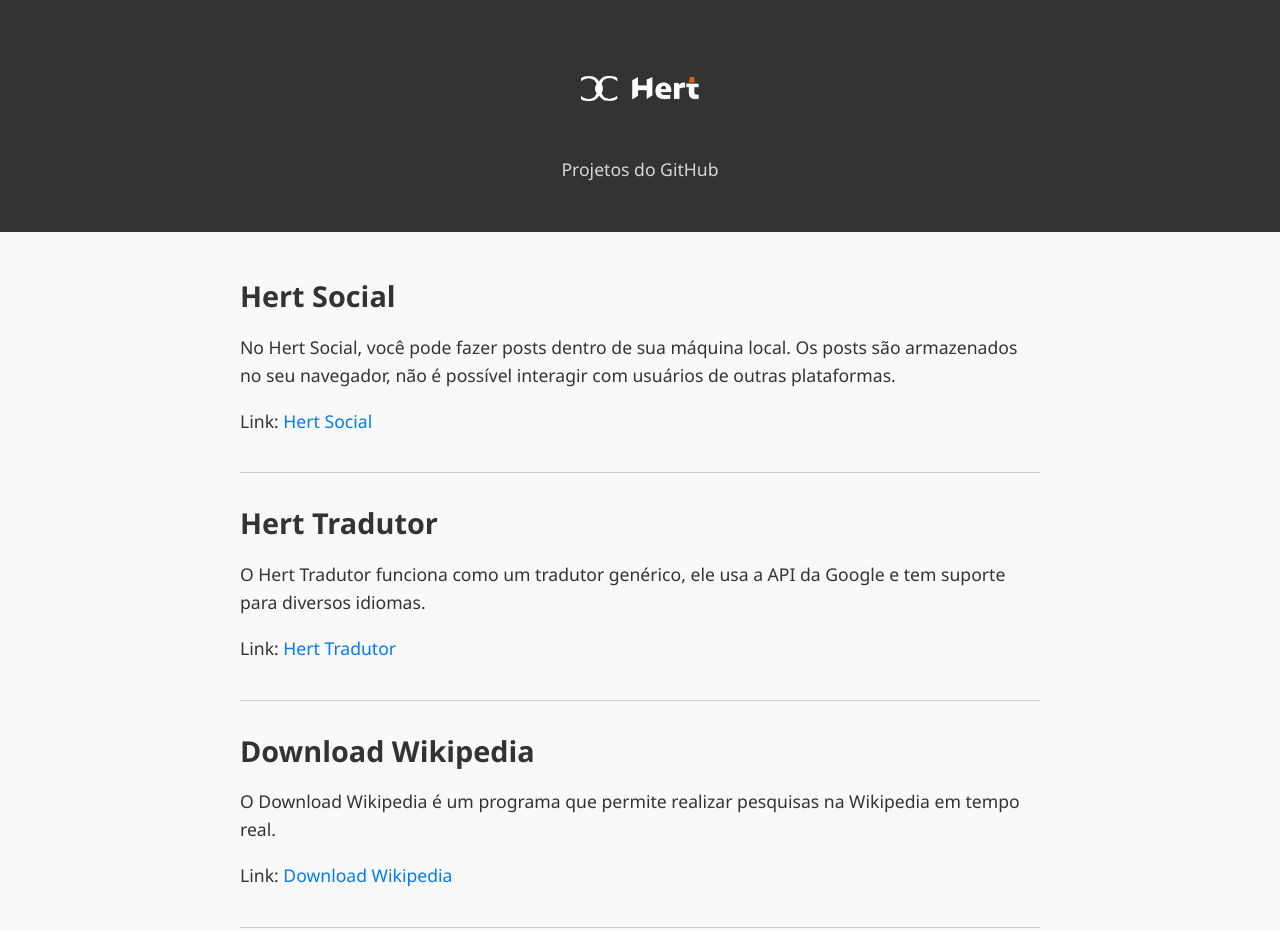
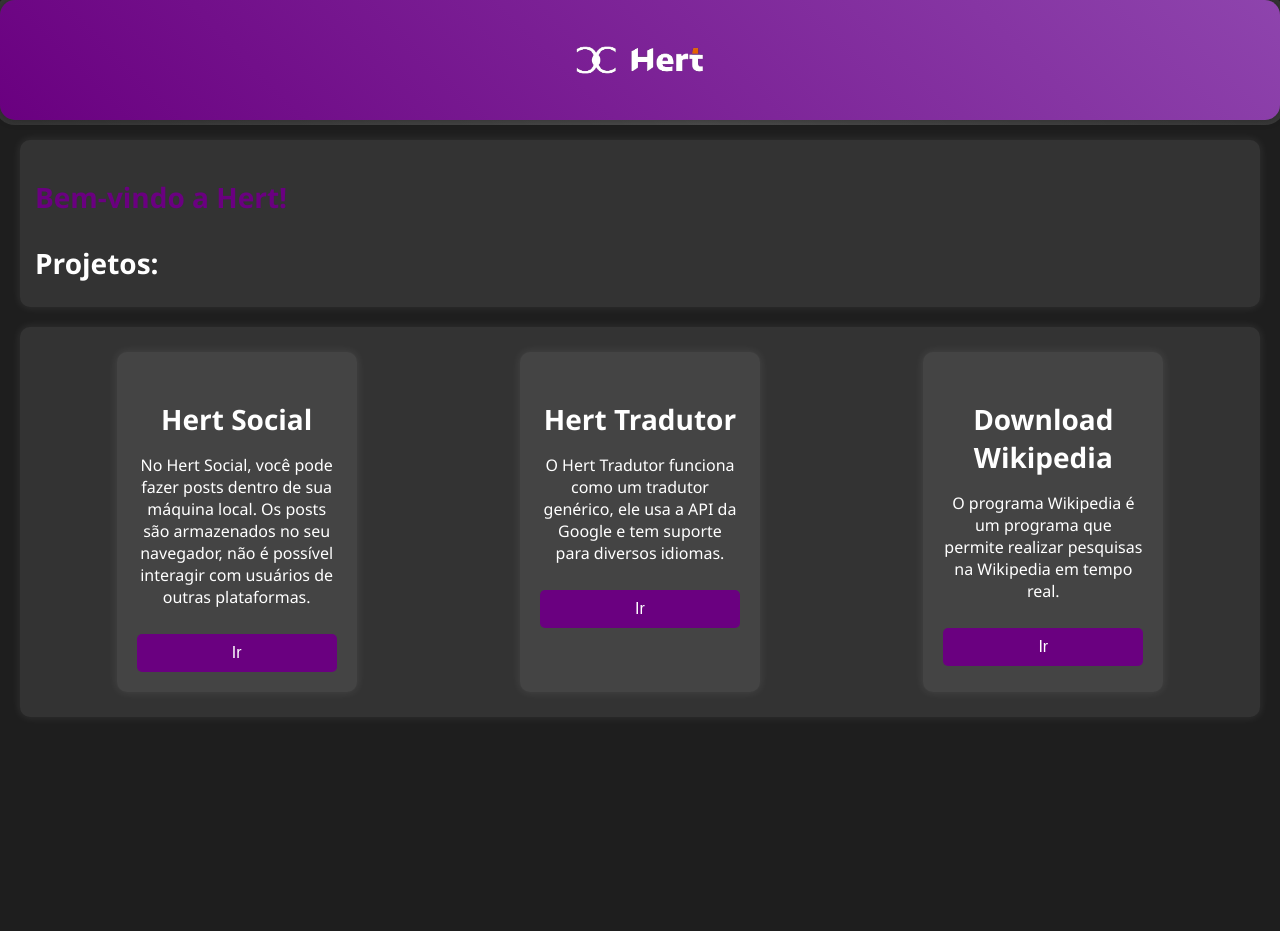
Before and after one commit to RedoHert/hertpage.github.io, a plain HTML site: page index.html in a window 1280 px wide. Shown: the top 931 px of the page. After the commit the page ends 800 px from the top, so only its background shows below. Drawn offline with Linux system fonts and the light colour scheme.

Commit message:
website remake.html

```diff
--- a/index.html
+++ b/index.html
@@ -1,116 +1,140 @@
 <!DOCTYPE html>
-<html lang="en">
+<html lang="pt-br">
 <head>
   <meta charset="UTF-8">
   <meta name="viewport" content="width=device-width, initial-scale=1.0">
-  <title>Hert - Meus Projetos</title>
   <style>
     body {
+      background-color: #1e1e1e;
+      color: #ffffff;
       font-family: 'Segoe UI', Tahoma, Geneva, Verdana, sans-serif;
       margin: 0;
-      padding: 0;
-      background-color: #f9f9f9;
-      color: #333;
+    }
+
+    header {
+      background: linear-gradient(45deg, #6a0080, #8e44ad);
+      padding: 20px;
+      text-align: center;
+      box-shadow: 0 0 10px rgba(0, 0, 0, 0.3);
+      height: 80px; /* Defina a altura desejada */
       display: flex;
-      flex-direction: column;
-      min-height: 100vh;
+      align-items: center;
+      justify-content: center;
+      border-radius: 15px; /* Adiciona bordas redondas */
+      position: relative;
     }
-    header {
-      background-color: #333;
-      color: white;
-      padding: 2rem 0;
-      text-align: center;
+
+    header::before {
+      content: '';
+      position: absolute;
+      top: -5px;
+      left: -5px;
+      right: -5px;
+      bottom: -5px;
+      border-radius: 20px;
+      background: linear-gradient(45deg, rgba(255, 255, 255, 0.1), rgba(255, 255, 255, 0.2), rgba(255, 255, 255, 0.1));
+      z-index: -1; /* Coloca o contorno atrás do cabeçalho */
     }
-    header img {
-      width: 200px;
-      height: auto;
+
+    img {
+      max-height: 120px; /* Defina a altura desejada */
+      width: auto;
     }
-    header div {
-      text-align: center;
-    }
-    header h1 {
-      margin: 0;
-      font-size: 2.5rem;
-    }
-    header p {
-      margin-top: 5px;
-      font-size: 1.1rem;
-      opacity: 0.8;
-    }
+
     main {
-      flex: 1;
-      max-width: 800px;
-      margin: 0 auto;
       padding: 20px;
     }
+
     section {
-      margin-bottom: 30px;
-      border-bottom: 1px solid #ccc;
-      padding-bottom: 20px;
+      margin-bottom: 20px;
+      background-color: #333333;
+      padding: 15px;
+      border-radius: 10px;
+      box-shadow: 0 0 10px rgba(255, 255, 255, 0.1);
     }
+
     h2 {
-      color: #333;
-      font-size: 1.8rem;
-      margin-bottom: 10px;
+      color: #6a0080;
+      font-size: 28px; /* Ajusta o tamanho do texto */
+      margin-bottom: 10px; /* Adiciona espaçamento inferior */
     }
-    p {
-      font-size: 1.1rem;
-      line-height: 1.6;
+    h3 {
+        color:#ffffff;
+        font-size: 28px;
+        margin-bottom: 10px;
     }
-    a {
-      color: #007bff;
-      text-decoration: none;
+
+    .downloads {
+      display: flex;
+      justify-content: space-around;
+      flex-wrap: wrap;
     }
-    a:hover {
-      text-decoration: underline;
+
+    .download-card {
+      background-color: #444444;
+      padding: 20px;
+      border-radius: 10px;
+      margin: 10px;
+      width: 200px;
+      text-align: center;
+      box-shadow: 0 0 10px rgba(255, 255, 255, 0.1);
+      transition: transform 0.3s; /* Adiciona transição para a animação */
     }
-    footer {
-      text-align: center;
-      padding: 20px 0;
-      background-color: #333;
-      color: white;
-      opacity: 0.8;
+
+    .download-card:hover {
+      transform: scale(1.05); /* Aumenta o tamanho em 5% ao passar o mouse */
     }
-    .logo {
-      text-align: center;
-      margin-bottom: 20px;
+
+    .download-btn {
+      background-color: #6a0080;
+      color: #ffffff;
+      padding: 10px;
+      font-size: 16px;
+      border: none;
+      border-radius: 5px;
+      cursor: pointer;
+      transition: background-color 0.3s;
+      margin-top: 10px;
+      width: 100%;
     }
-    .logo img {
-    width: 300px;
-    height: auto;
-  }
+
+    .download-btn:hover {
+      background-color: #8e44ad;
+    }
   </style>
+  <script>
+    function redirectToLink(link) {
+      window.location.href = link;
+    }
+  </script>
+  <title>Hert</title>
 </head>
 <body>
-
   <header>
-    <img src="logo_white.png" alt="Logo White" />
-    <div>
-      <p>Projetos do GitHub</p>
-    </div>
+    <img src="logo_white.png" alt="Logo da Empresa">
   </header>
   <main>
     <section>
-      <h2>Hert Social</h2>
-      <p>No Hert Social, você pode fazer posts dentro de sua máquina local. Os posts são armazenados no seu navegador, não é possível interagir com usuários de outras plataformas.</p>
-      <p>Link: <a href="https://redohert.github.io/hertsocial.github.io/">Hert Social</a></p>
+      <h2>Bem-vindo a Hert!</h2>
+      <h3>Projetos:</h3>
     </section>
-    <section>
-      <h2>Hert Tradutor</h2>
-      <p>O Hert Tradutor funciona como um tradutor genérico, ele usa a API da Google e tem suporte para diversos idiomas.</p>
-      <p>Link: <a href="https://redohert.github.io/herttradutor.github.io/">Hert Tradutor</a></p>
-    </section>
-    <section>
-      <h2>Download Wikipedia</h2>
-      <p>O Download Wikipedia é um programa que permite realizar pesquisas na Wikipedia em tempo real.</p>
-      <p>Link: <a href="https://redohert.github.io/downloadwikipedia.github.io/">Download Wikipedia</a></p>
+    <section class="downloads">
+      <div class="download-card">
+        <h3>Hert Social</h3>
+        <p>No Hert Social, você pode fazer posts dentro de sua máquina local. Os posts são armazenados no seu navegador, não é possível interagir com usuários de outras plataformas.</p>
+        <button class="download-btn" onclick="redirectToLink('https://redohert.github.io/hertsocial.github.io/')">Ir</button>
+      </div>
+      <div class="download-card">
+        <h3>Hert Tradutor</h3>
+        <p>O Hert Tradutor funciona como um tradutor genérico, ele usa a API da Google e tem suporte para diversos idiomas.</p>
+        <button class="download-btn" onclick="redirectToLink('https://redohert.github.io/herttradutor.github.io/')">Ir</button>
+      </div>
+      <div class="download-card">
+        <h3>Download Wikipedia</h3>
+        <p>O programa Wikipedia é um programa que permite realizar pesquisas na Wikipedia em tempo real.</p>
+        <button class="download-btn" onclick="redirectToLink('https://redohert.github.io/downloadwikipedia.github.io/')">Ir</button>
+      </div>
     </section>
   </main>
-  <div class="logo">
-    <img src="logo.png" alt="Logo Hert" />
-  </div>
-  <footer>
-    <p>&copy; 2023 Hert. Todos os direitos reservados.</p>
-  </footer>
 </body>
 </html>
```
